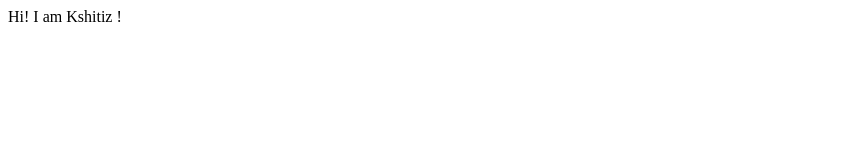
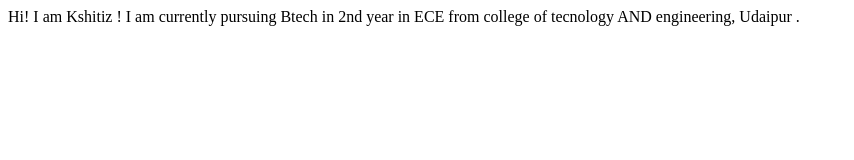
Before and after one commit to kshitizvaya30/kshitiz-vaya, a plain HTML site: page index.html in a window 1280 px wide. Shown: the whole page, without its empty margins (0-854 px from the left). Drawn offline with Linux system fonts and the light colour scheme.

Commit message:
docs : update

```diff
--- a/index.html
+++ b/index.html
@@ -7,5 +7,6 @@
 </head>
 <body>
     Hi! I am Kshitiz !
+    I am currently pursuing Btech in 2nd year in ECE from college of tecnology AND engineering, Udaipur .
 </body>
 </html>
```
